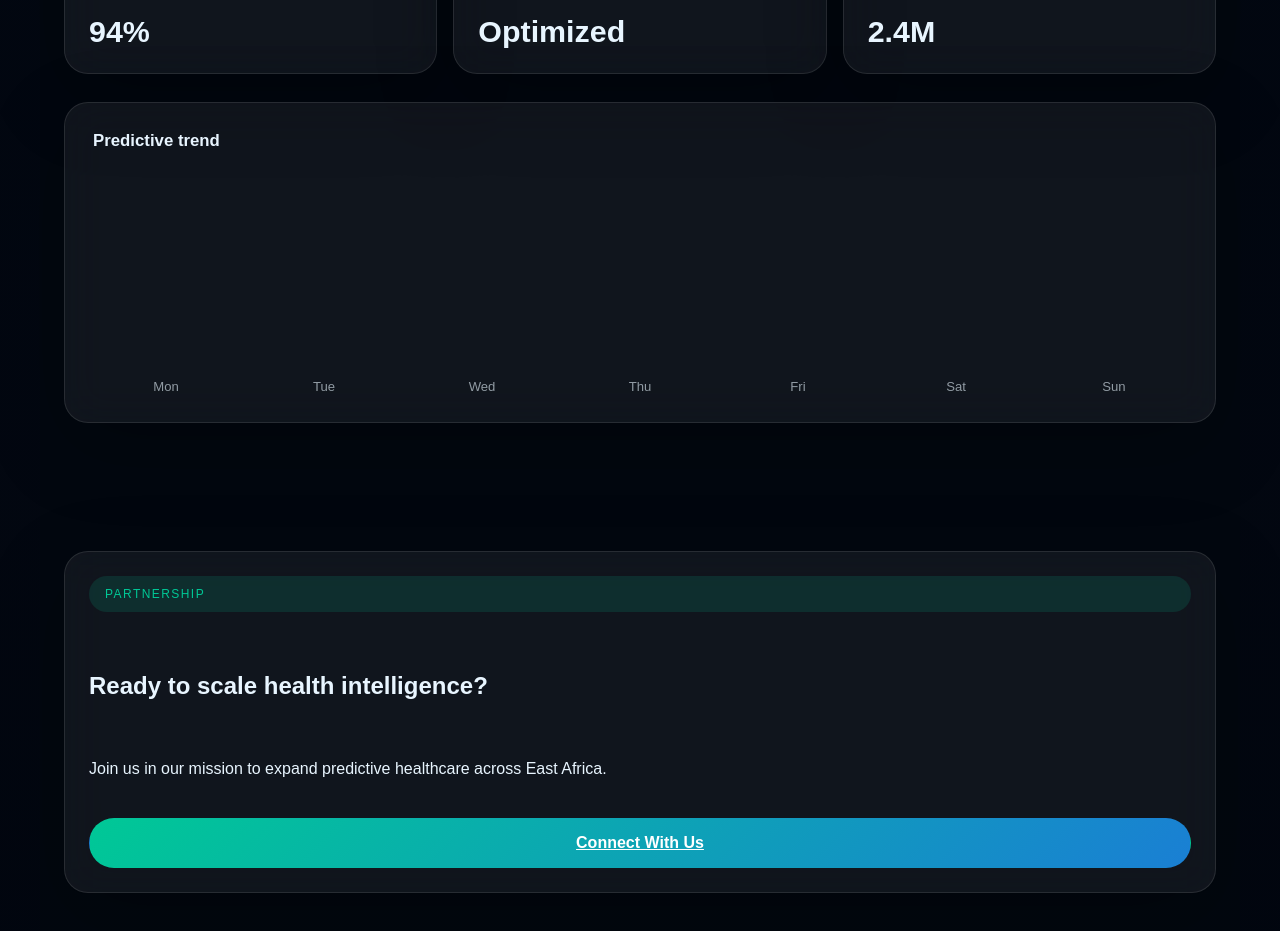
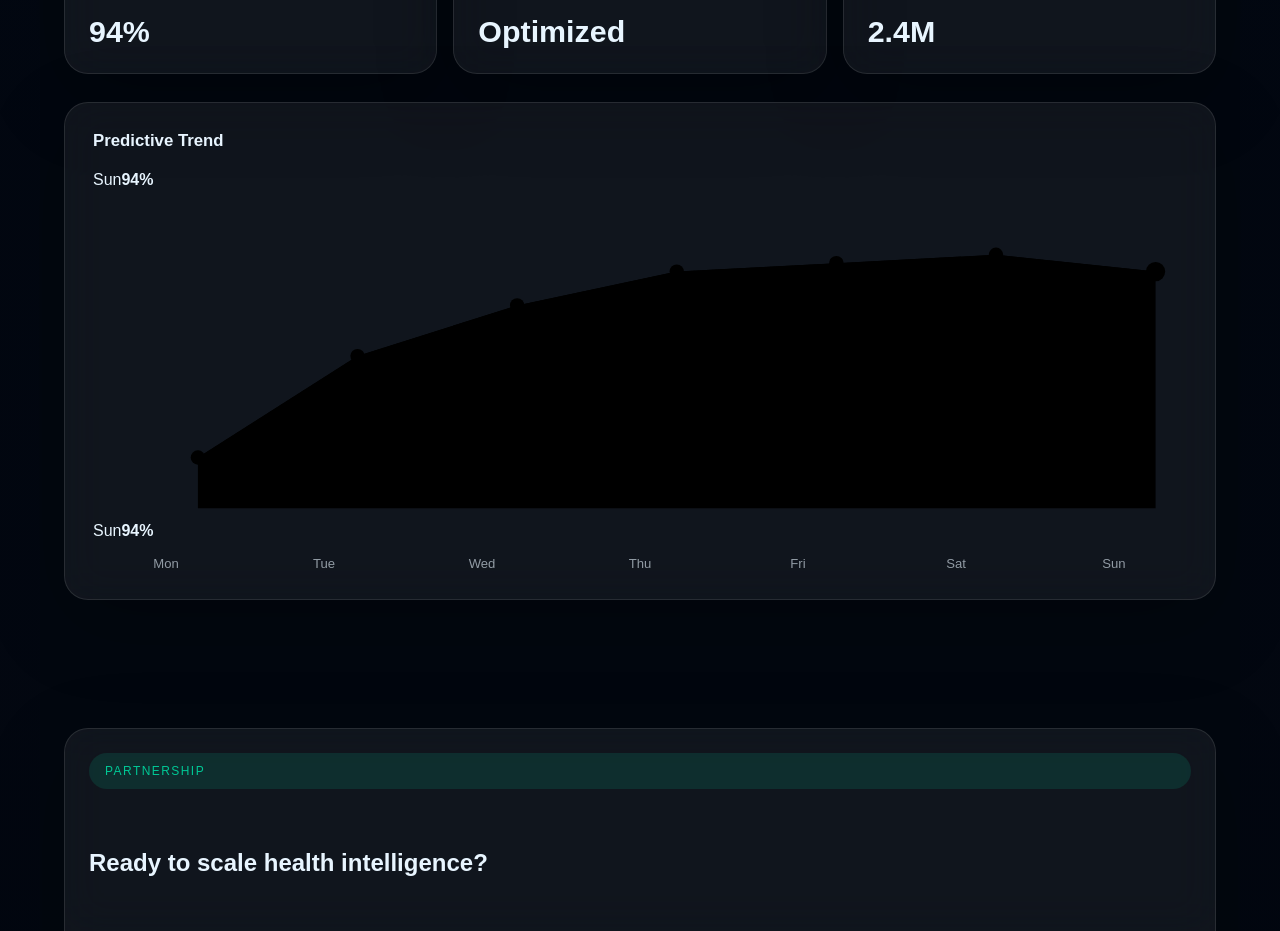
Before and after one commit to Felicien407/baho-health-landing, a React (Vite) app: page / in a window 1280 px wide. Shown: the part 2940-3871 px from the top of the page. Built offline with nearby package versions, Linux system fonts and the light colour scheme.

Commit message:
Partner-with-us (google form) link and dashboard line chart

```diff
--- a/src/components/landing/Dashboard.jsx
+++ b/src/components/landing/Dashboard.jsx
@@ -1,15 +1,50 @@
+import { useState } from "react";
 import { GlassCard } from "../ui/GlassCard";
 import { TrendingUp, Globe, Activity } from "lucide-react";
 
-const dashboardItems = [
-  { title: "Prediction Accuracy", value: "94%", icon: TrendingUp },
-  { title: "Resource Allocation", value: "Optimized", icon: Globe },
-  { title: "Patient Reach", value: "2.4M", icon: Activity },
-];
+const trendValues = [72, 84, 90, 94, 95, 96, 94];
+const chartWidth = 640;
+const chartHeight = 220;
+const chartPadding = 20;
 
 export function Dashboard({ t }) {
+  const [activeIndex, setActiveIndex] = useState(trendValues.length - 1);
+
+  const dashboardItems = [
+    { titleKey: "dashboard_accuracy", value: "94%", icon: TrendingUp },
+    { titleKey: "dashboard_allocation", value: "Optimized", icon: Globe },
+    { titleKey: "dashboard_reach", value: "2.4M", icon: Activity },
+  ];
+
+  const translatedDays = t("dashboard_days");
+  const dayLabels = Array.isArray(translatedDays)
+    ? translatedDays
+    : ["Mon", "Tue", "Wed", "Thu", "Fri", "Sat", "Sun"];
+
+  const minValue = Math.min(...trendValues) - 6;
+  const maxValue = Math.max(...trendValues) + 4;
+  const usableWidth = chartWidth - chartPadding * 2;
+  const usableHeight = chartHeight - chartPadding * 2;
+
+  const points = trendValues.map((value, index) => {
+    const x = chartPadding + (usableWidth / (trendValues.length - 1)) * index;
+    const y = chartHeight - chartPadding - ((value - minValue) / (maxValue - minValue)) * usableHeight;
+    return { x, y, value };
+  });
+
+  const linePath = points.map((point, index) => `${index === 0 ? "M" : "L"} ${point.x} ${point.y}`).join(" ");
+  const areaPath = `${linePath} L ${points[points.length - 1].x} ${chartHeight - chartPadding} L ${points[0].x} ${chartHeight - chartPadding} Z`;
+  const activePoint = points[activeIndex] ?? points[points.length - 1];
+
+  const handlePointerMove = (event) => {
+    const bounds = event.currentTarget.getBoundingClientRect();
+    const relativeX = (event.clientX - bounds.left) / bounds.width;
+    const nextIndex = Math.round(relativeX * (trendValues.length - 1));
+    setActiveIndex(Math.max(0, Math.min(trendValues.length - 1, nextIndex)));
+  };
+
   return (
-    <section id="dashboard" className="section-block section-dark">
+    <section id="intelligence" className="section-block section-dark">
       <div className="section-header">
         <span className="section-badge">{t("trust_badge")}</span>
         <h2>{t("trust_h")}</h2>
@@ -20,11 +55,11 @@ export function Dashboard({ t }) {
         {dashboardItems.map((item) => {
           const Icon = item.icon;
           return (
-            <GlassCard key={item.title} className="dashboard-card">
+            <GlassCard key={item.titleKey} className="dashboard-card">
               <div className="dashboard-card-icon">
                 <Icon size={18} />
               </div>
-              <p className="dashboard-card-title">{item.title}</p>
+              <p className="dashboard-card-title">{t(item.titleKey)}</p>
               <span className="dashboard-card-value">{item.value}</span>
             </GlassCard>
           );
@@ -32,15 +67,79 @@ export function Dashboard({ t }) {
       </div>
 
       <GlassCard className="dashboard-chart-card">
-        <h3 className="dashboard-chart-title">Predictive trend</h3>
-        <div className="dashboard-chart">
-          {[72, 84, 90, 94, 95, 96, 94].map((height, index) => (
-            <div key={index} className="dashboard-bar" style={{ height: `${height}%` }} />
-          ))}
+        <div className="dashboard-chart-header">
+          <h3 className="dashboard-chart-title">{t("dashboard_trend")}</h3>
+          <div className="dashboard-chart-summary" aria-live="polite">
+            <span>{dayLabels[activeIndex]}</span>
+            <strong>{trendValues[activeIndex]}%</strong>
+          </div>
         </div>
+
+        <div
+          className="dashboard-chart"
+          onPointerMove={handlePointerMove}
+          onPointerLeave={() => setActiveIndex(trendValues.length - 1)}
+          role="img"
+          aria-label={`${t("dashboard_trend")} line chart`}
+        >
+          <div
+            className="dashboard-chart-tooltip"
+            style={{ left: `${(activePoint.x / chartWidth) * 100}%` }}
+          >
+            <span>{dayLabels[activeIndex]}</span>
+            <strong>{trendValues[activeIndex]}%</strong>
+          </div>
+
+          <svg className="dashboard-chart-svg" viewBox={`0 0 ${chartWidth} ${chartHeight}`} preserveAspectRatio="none">
+            <defs>
+              <linearGradient id="dashboardTrendLine" x1="0%" y1="0%" x2="100%" y2="0%">
+                <stop offset="0%" stopColor="#00e475" />
+                <stop offset="100%" stopColor="#7cf7b7" />
+              </linearGradient>
+              <linearGradient id="dashboardTrendFill" x1="0%" y1="0%" x2="0%" y2="100%">
+                <stop offset="0%" stopColor="rgba(0, 228, 117, 0.26)" />
+                <stop offset="100%" stopColor="rgba(0, 228, 117, 0)" />
+              </linearGradient>
+            </defs>
+
+            {[0.2, 0.45, 0.7].map((ratio) => (
+              <line
+                key={ratio}
+                className="dashboard-chart-grid"
+                x1={chartPadding}
+                x2={chartWidth - chartPadding}
+                y1={chartPadding + usableHeight * ratio}
+                y2={chartPadding + usableHeight * ratio}
+              />
+            ))}
+
+            <path d={areaPath} className="dashboard-chart-area" />
+            <path d={linePath} className="dashboard-chart-line" />
+            <line
+              className="dashboard-chart-cursor"
+              x1={activePoint.x}
+              x2={activePoint.x}
+              y1={chartPadding}
+              y2={chartHeight - chartPadding}
+            />
+
+            {points.map((point, index) => (
+              <circle
+                key={`${dayLabels[index]}-${point.value}`}
+                className={index === activeIndex ? "dashboard-chart-point active" : "dashboard-chart-point"}
+                cx={point.x}
+                cy={point.y}
+                r={index === activeIndex ? 6 : 4.5}
+              />
+            ))}
+          </svg>
+        </div>
+
         <div className="dashboard-chart-labels">
-          {['Mon', 'Tue', 'Wed', 'Thu', 'Fri', 'Sat', 'Sun'].map((label) => (
-            <span key={label}>{label}</span>
+          {dayLabels.map((label, index) => (
+            <span key={label} className={index === activeIndex ? "active" : ""}>
+              {label}
+            </span>
           ))}
         </div>
       </GlassCard>
--- a/src/components/landing/Hero.jsx
+++ b/src/components/landing/Hero.jsx
@@ -39,11 +39,11 @@ export function Hero({ t }) {
             transition={{ duration: 0.8, ease: "easeOut" }}
           >
             <div className="hero-card-top">
-              <span className="hero-card-pill">Live analysis</span>
+              <span className="hero-card-pill">{t("hero_live_analysis")}</span>
               <HeartPulse size={18} />
             </div>
             <div className="hero-card-stat">2.4M</div>
-            <p className="hero-card-footer">Daily insights processed across Rwanda.</p>
+            <p className="hero-card-footer">{t("hero_daily_insights")}</p>
           </motion.div>
         </div>
       </div>
```
